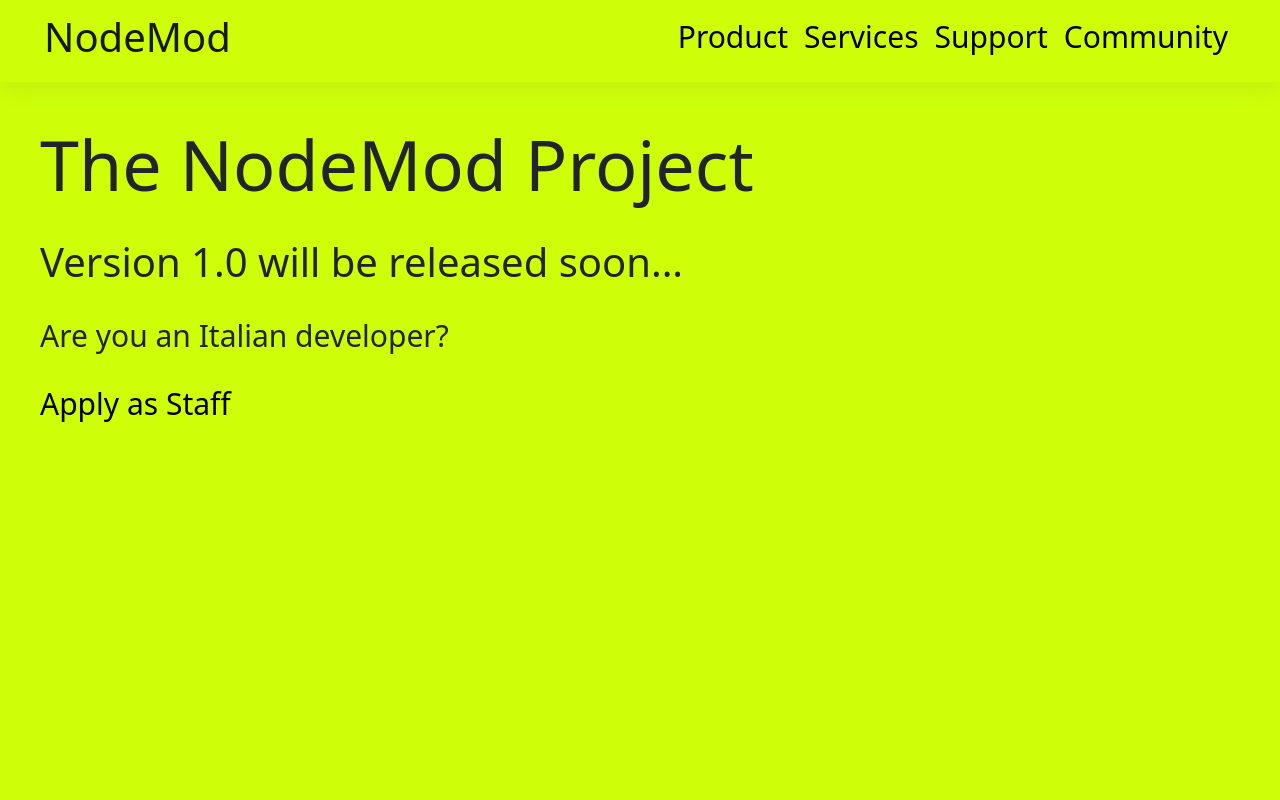
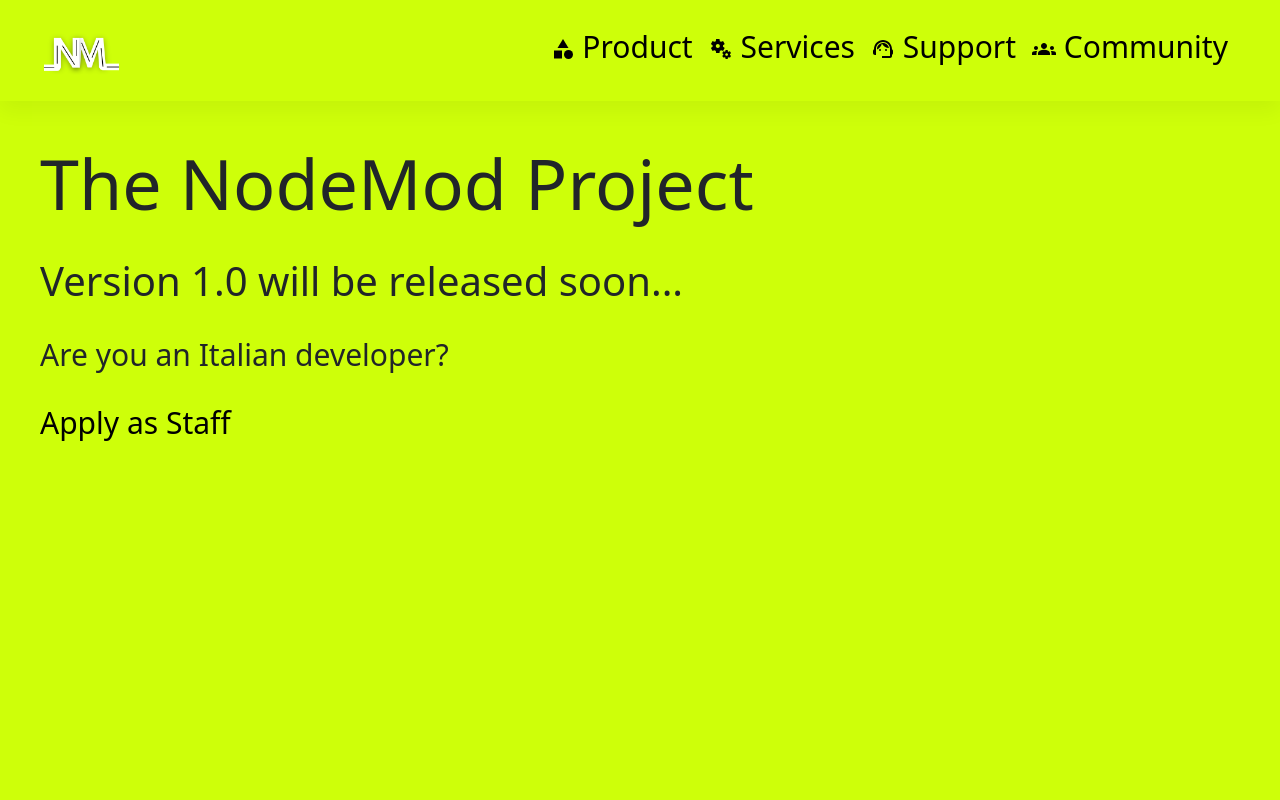
Before and after one commit to NodeMod/NodeModSite, a plain HTML site: page public/index.html in a window 1280 px wide. Shown: the top 800 px of the page. Drawn offline with nearby package versions, Linux system fonts and the light colour scheme; some packages are replaced by stand-ins of ours.

Commit message:
Added navbar's icon and logo

```diff
--- a/public/index.html
+++ b/public/index.html
@@ -41,16 +41,16 @@
         <!--NAVIGATION BAR-->
         <nav class="navbar navbar-expand-lg navbar-light ">
             <div class="container-fluid">
-              <h3 class="navbar-brand">NodeMod</h3>
+              <img class="navbar-brand img-navbar" src="img/NodeMod.png"></img>
               <button class="navbar-toggler" type="button" data-bs-toggle="collapse" data-bs-target="#navbarNavAltMarkup" aria-controls="navbarNavAltMarkup" aria-expanded="false" aria-label="Toggle navigation">
                 <span class="navbar-toggler-icon"></span>
               </button>
               <div class="collapse navbar-collapse" id="navbarNavAltMarkup">
                 <div class="navbar-nav ms-auto">
-                  <h4 class="nav-link active"  aria-current="page"><a href=""></a><a href="">Product</a></h4>
-                  <h4 class="nav-link active" ><a href="">Services</a></h4>
-                  <h4 class="nav-link active"><a href="">Support</a></h4>
-                  <h4 class="nav-link active" ><a href="">Community</a></h4>
+                  <h4 class="nav-link active"  aria-current="page"><a href=""></a><a href=""><img src="img/category-icon.svg" alt=""> Product  </a></h4>
+                  <h4 class="nav-link active" ><a href=""><img src="img/service-icon.svg" alt=""> Services </a></h4>
+                  <h4 class="nav-link active"><a href=""> <img src="img/support-icon.svg" alt=""> Support</a></h4>
+                  <h4 class="nav-link active" ><a href=""><img src="img/community-icon.svg" alt=""> Community </a></h4>
 
                 </div>
               </div>
--- a/public/style.css
+++ b/public/style.css
@@ -39,7 +39,9 @@ a{
 .footer-link:hover{
    color: rgba(255,255,255,0.5) !important
 }
-
+.img-navbar{
+    width: 75px
+}
 @media  screen and (min-width:961px) {
     #footer{
 
```
Also changed, not shown: public/img/category-icon.svg (added), public/img/community-icon.svg (added), public/img/service-icon.svg (added), public/img/support-icon.svg (added).
